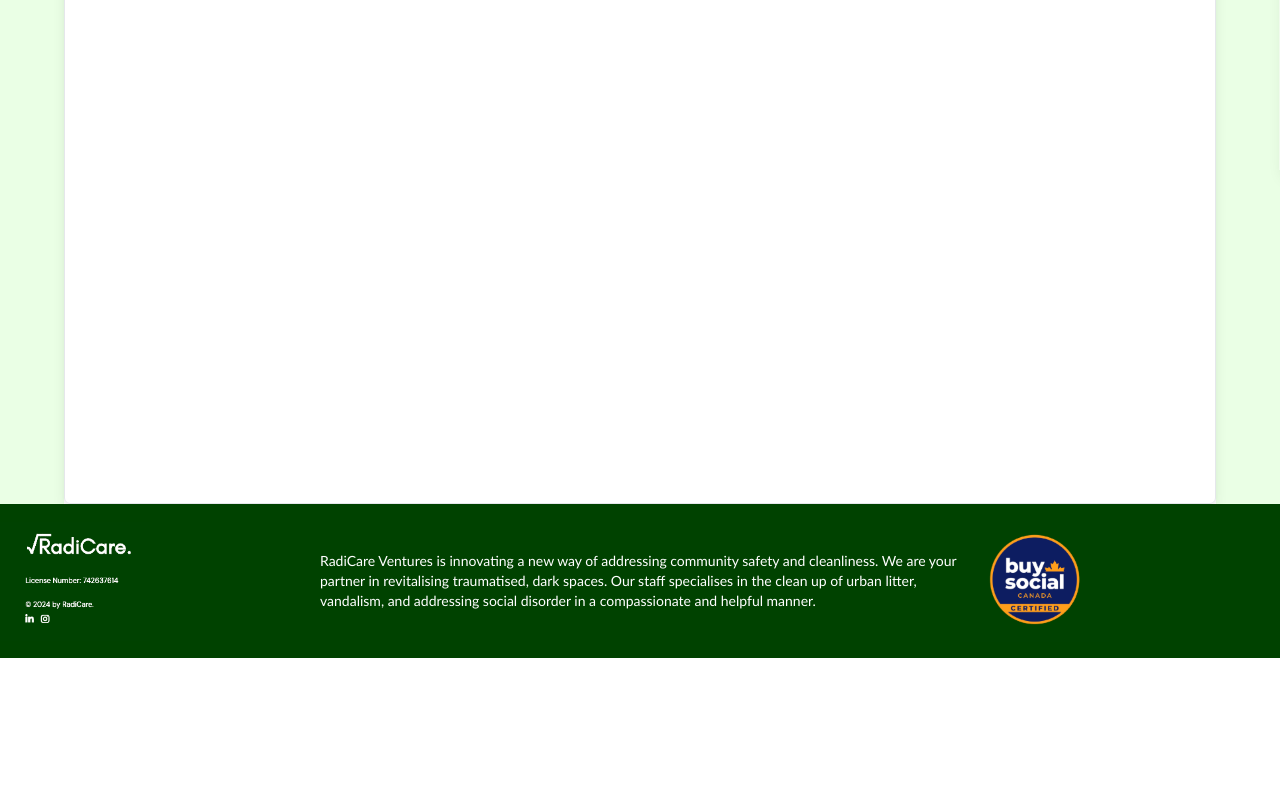
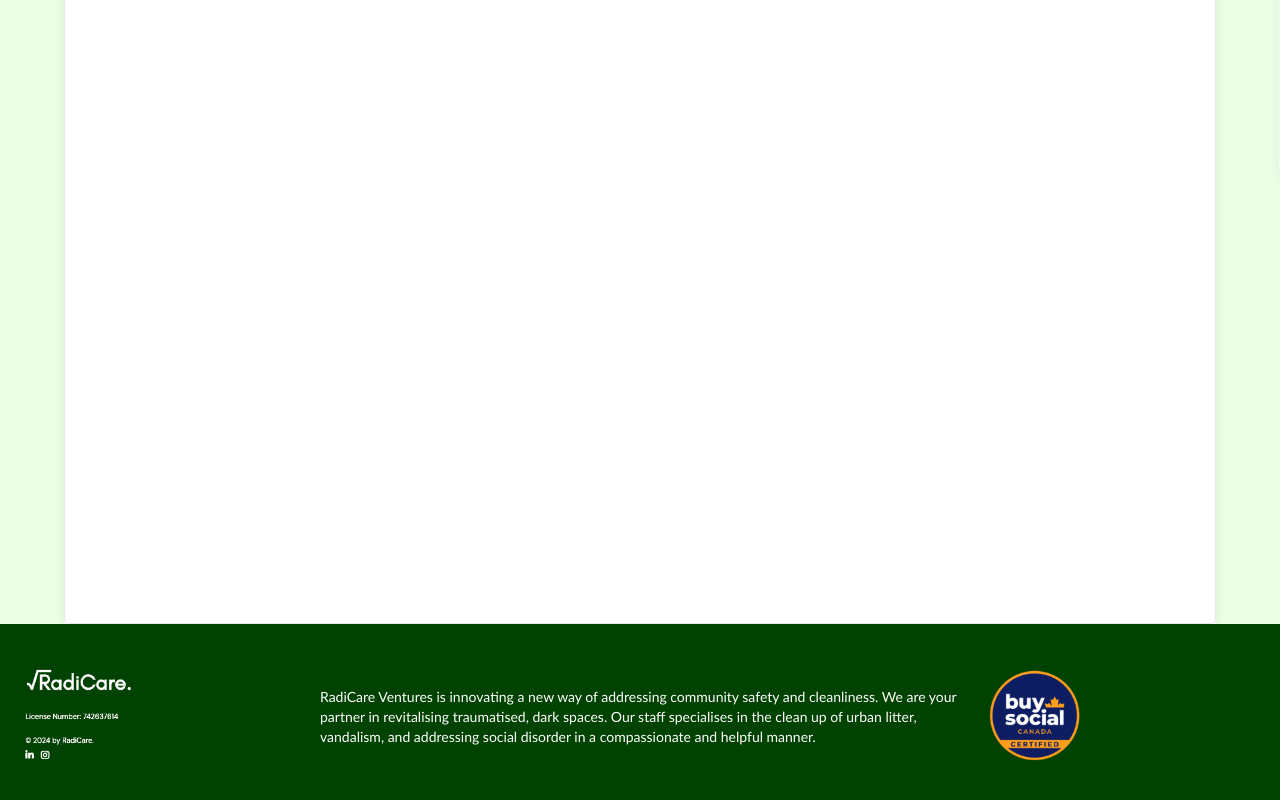
Before and after one commit to minoriolguin/radicare-ventures, a Next.js app in the folder radicare-ventures-project/: page / in a window 1280 px wide. Shown: the part 630-1430 px from the top of the page. Before the commit the page ends 1288 px from the top, so only its background shows below. Built offline with nearby package versions, Linux system fonts and the light colour scheme.

Commit message:
new changes

```diff
--- a/radicare-ventures-project/app/components/footer.tsx
+++ b/radicare-ventures-project/app/components/footer.tsx
@@ -6,7 +6,7 @@ export default function Footer() {
     dark spaces. Our staff specialises in the clean up of urban litter, vandalism,
     and addressing social disorder in a compassionate and helpful manner.`;
     return (
-        <footer className="bg-darkGreen max-w-screen flex flex-row items-center justify-between text-white w-full py-4">
+        <footer className="bg-darkGreen max-w-screen flex flex-row items-center justify-between text-white w-full py-8">
 
             {/* Column 1 */}
             <div className='basis-1/4 flex flex-col'>
--- a/radicare-ventures-project/app/components/serviceRequestForm.tsx
+++ b/radicare-ventures-project/app/components/serviceRequestForm.tsx
@@ -5,9 +5,10 @@ import Question from "./question";
 const questions = [
     { id: 1, question: "Are you currently a client?", type: "multiple_choice", answer_options: ["Yes", "No"] },
     { id: 2, question: "Which location are you requesting service for?", type: "text" },
-    { id: 3, question: "Please list a contact number and name that will be at the location during the service:", type: "text" },
-    { id: 4, question: "Select which service(s) you are requesting:", type: "checkbox", answer_options: ["Cleaning", "Maintenance", "Repair"] },
-    { id: 5, question: "Which BIA area are you located in?", type: "text" }
+    { id: 3, question: "Please enter a contact name for a person who will be on-site during the service:", type: "text" },
+    { id: 4, question: "Please enter a contact number for someone who will be on-site during the service:", type: "text" },
+    { id: 5, question: "Select which service(s) you are requesting:", type: "checkbox", answer_options: ["Cleaning", "Maintenance", "Repair"] },
+    { id: 6, question: "Which BIA area are you located in?", type: "checkbox", answer_options: ["Chinatown BIA", "Beltline BIA", "East village BIA"] }
 ];
 
 export default function ServiceRequestForm() {
@@ -46,7 +47,6 @@ export default function ServiceRequestForm() {
         }
     };
 
-
     return (
         <div className="w-full min-h-screen p-12 border shadow-lg rounded-md">
             {/* Progress Bar */}
@@ -74,13 +74,13 @@ export default function ServiceRequestForm() {
             {currentStep === questions.length - 1 && (
                 <button
                     className="mt-6 px-6 py-3 bg-darkGreen text-white rounded shadow"
-                    onClick={saveAnswersToDB}
+                    onClick={() => setSubmitted(true)}
                 >
                     Submit
                 </button>
             )}
 
-            {submitted && <p className="text-green-500 mt-4">Your response has been saved!</p>}
+            {submitted && <p className="text-green-500 mt-4"> Your response has been saved!</p>}
         </div>
     );
 }
--- a/radicare-ventures-project/app/page.tsx
+++ b/radicare-ventures-project/app/page.tsx
@@ -7,13 +7,13 @@ export default function Home( ) {
 
 
   return (
-    <div className="w-full max-w-screen-xl flex flex-col items-center">
+    <div className="w-full max-w-full flex flex-col items-center">
       <header>
         <div className='z-50'>
           <Navbar />
         </div>
       </header>
-      <div className="bg-lightGreen min-h-screen gap-16 mt-16 sm:pt-20 px-2 sm:px-8 lg:px-16 w-full">
+      <div className="bg-lightGreen min-h-screen gap-16 mt-16 sm:pt-2 px-2 sm:px-8 lg:px-16 w-full">
 
         <main className="pt-10 text-lg flex flex-col gap-3 sm:items-start span">
           <div className='ml-4 text-greyText'>
@@ -21,7 +21,7 @@ export default function Home( ) {
             <p>You can request a service by completing the form below.</p>
           </div>
 
-          <div className="w-full bg-white">
+          <div className="w-full max-w-screen bg-white">
             <ServiceRequestForm />
           </div>
         </main>
```
